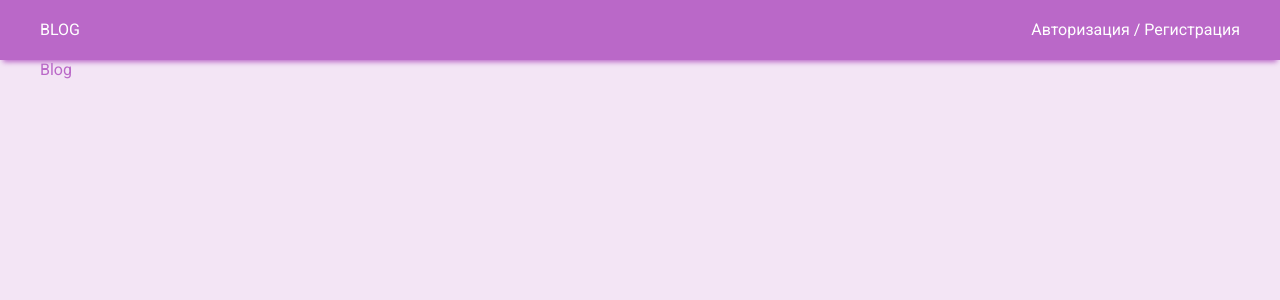
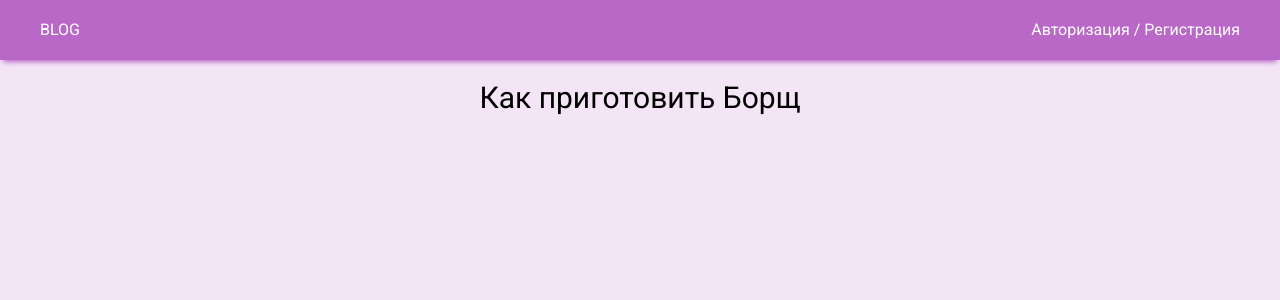
Before and after one commit to nionka/blog, a React (Create React App) app: page /blog/1 in a window 1280 px wide. Shown: the top 300 px of the page. Built offline with nearby package versions, Linux system fonts and the light colour scheme.

Commit message:
added blog

```diff
--- a/public/index.html
+++ b/public/index.html
@@ -11,7 +11,6 @@
       name="description"
       content="Web site created using create-react-app"
     />
-    <link rel="manifest" href="%PUBLIC_URL%/manifest.json" />
     <title>Блог</title>
   </head>
   <body>
--- a/src/components/Blog/Blog.tsx
+++ b/src/components/Blog/Blog.tsx
@@ -1,8 +1,25 @@
 import React from 'react';
+import { RouteComponentProps } from 'react-router';
+import './blog.scss';
+import { allBlog } from '../../api/blogs';
 
-function Blog(): JSX.Element {
+type TParams = {id: string}
+
+function Blog({ match }: RouteComponentProps<TParams>): JSX.Element {
+  const id = Number(match.params.id);
+
+  const isBlog = allBlog.filter(blog => blog.id === id);
+
+  const blog = isBlog[0];
+
+  if (isBlog.length === 0) {
+    return <div>Нет такого блога</div>
+  }
+
   return (
-    <h1>Blog</h1>
+    <section className="blog">
+      <h2 className="blog__title">{blog.title}</h2>
+    </section>
   )
 }
 
--- a/src/components/Blog/blog.scss
+++ b/src/components/Blog/blog.scss
@@ -0,0 +1,8 @@
+.blog {
+  padding-top: 20px;
+
+  &__title {
+    text-align: center;
+    font-size: 30px;
+  }
+}
```
Also changed, not shown: public/manifest.json (deleted).
